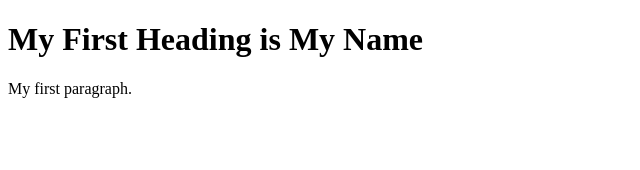
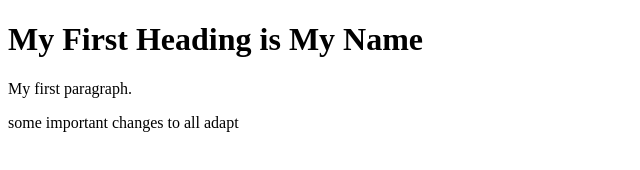
Before and after one commit to Pavithra846/samplerepo, a plain HTML site: page index.html in a window 1280 px wide. Shown: the whole page, without its empty margins (0-640 px from the left). Drawn offline with Linux system fonts and the light colour scheme.

Commit message:
feat:add some important line

```diff
--- a/index.html
+++ b/index.html
@@ -4,6 +4,6 @@
 
 <h1>My First Heading is My Name</h1>
 <p>My first paragraph.</p>
-
+some important changes to all adapt
 </body>
 </html>
```
